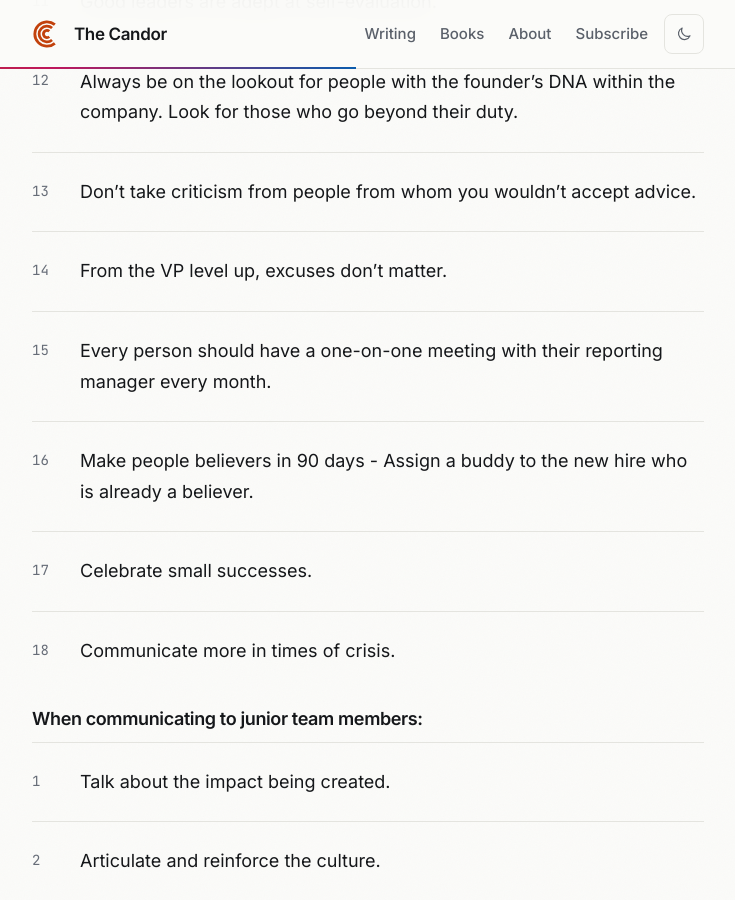
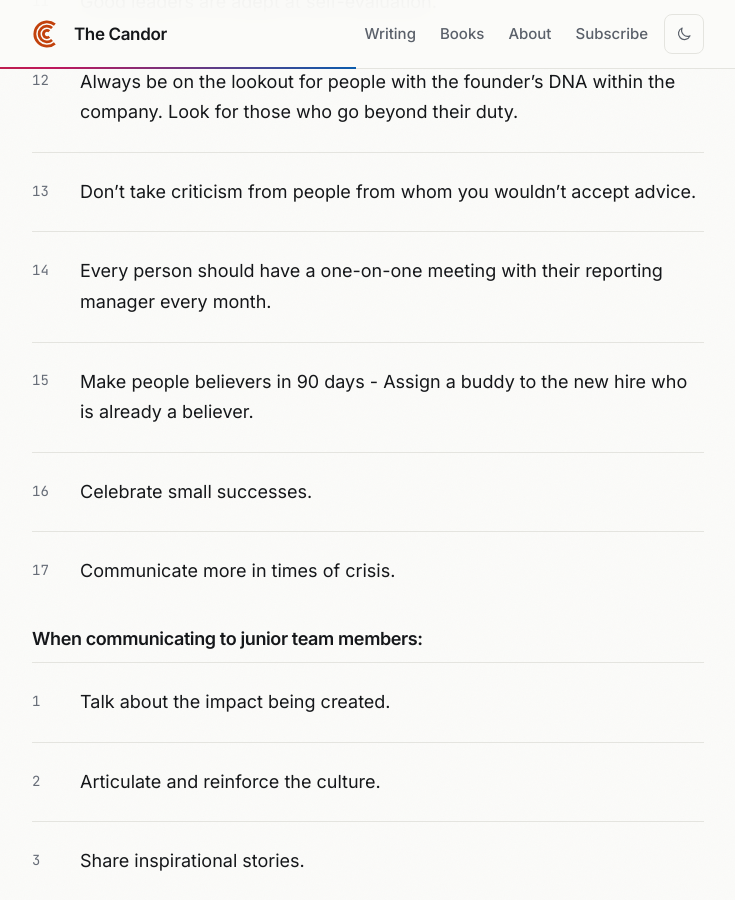
Before and after one commit to prakash09/prakash09.github.io, a Jekyll site: the page built from _posts/2024-02-8-team-communication-and-expectation-setting.md, in a window 1280 px wide and 900 px high, scrolled down 1588 px. Shown: the whole window, without its empty margins (272-1007 px from the left). Built offline with Jekyll 4.4.1, drawn with Linux system fonts in a browser that asks for light colours.

Commit message:
Cut three passages that judge other people
Founder post: drop the details that identify a past colleague, and the
section that sorts people into energy-givers and energy-takers. Team
post: drop the rule that excuses do not matter from VP level up.

Co-Authored-By: Claude Opus 5.5 <noreply@anthropic.com>

```diff
--- a/_posts/2024-02-8-team-communication-and-expectation-setting.md
+++ b/_posts/2024-02-8-team-communication-and-expectation-setting.md
@@ -23,11 +23,10 @@ Here I am listing some points:
 11. Good leaders are adept at self-evaluation.
 12. Always be on the lookout for people with the founder’s DNA within the company. Look for those who go beyond their duty.
 13. Don’t take criticism from people from whom you wouldn't accept advice.
-14. From the VP level up, excuses don’t matter.
-15. Every person should have a one-on-one meeting with their reporting manager every month.
-16. Make people believers in 90 days - Assign a buddy to the new hire who is already a believer.
-17. Celebrate small successes.
-18. Communicate more in times of crisis.
+14. Every person should have a one-on-one meeting with their reporting manager every month.
+15. Make people believers in 90 days - Assign a buddy to the new hire who is already a believer.
+16. Celebrate small successes.
+17. Communicate more in times of crisis.
 
 #### When communicating to junior team members:
 1. Talk about the impact being created.
```
Also changed, not shown: _posts/2024-02-06-starting-up-as-a-tech-co-founder-the-challenges-beyond-tech-and-product-development.md (+1 -9 lines).
